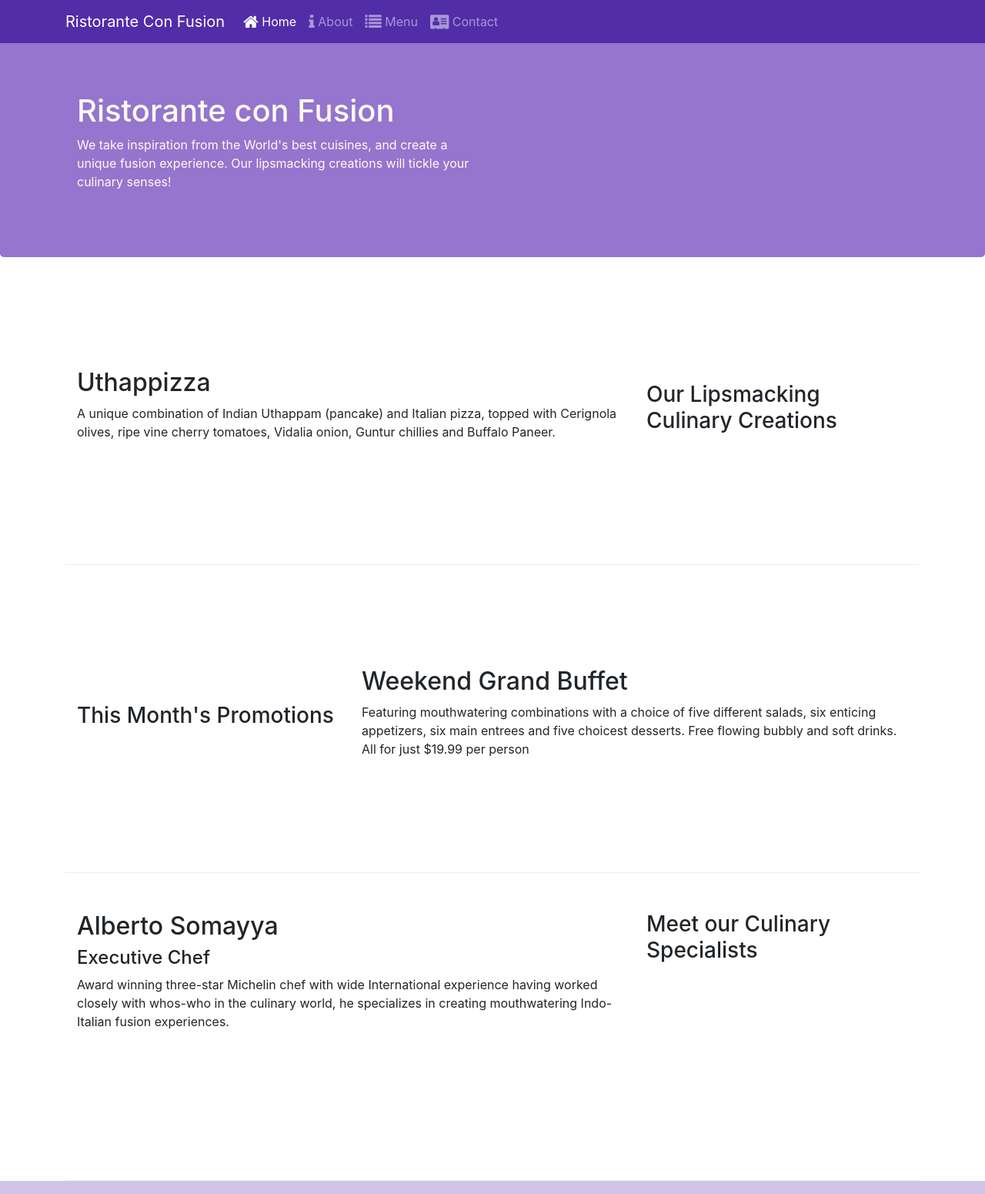
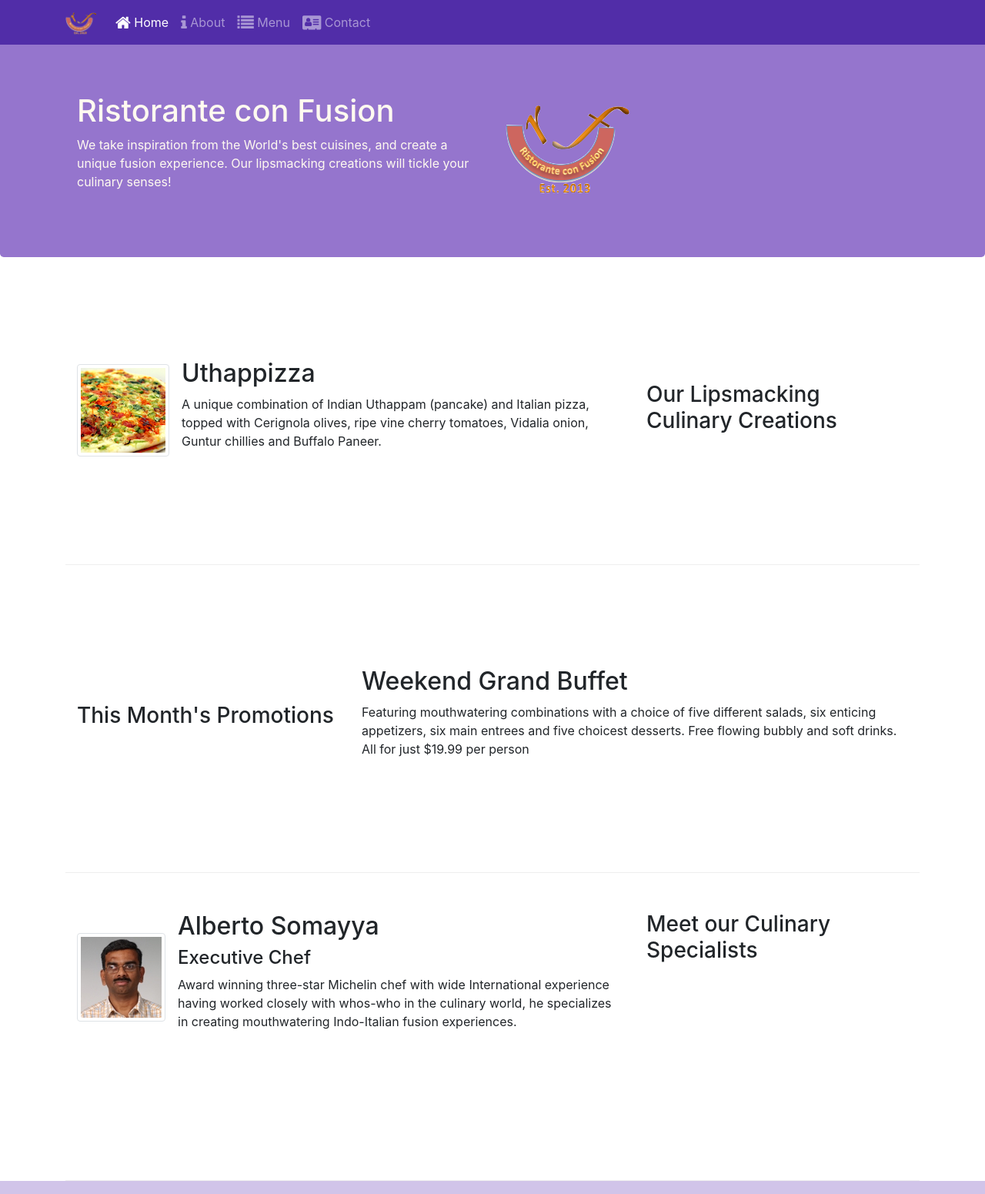
Before and after one commit to durganagra/Bootstrap4, a website: page index.html in a window 1280 px wide. Shown: the top 1551 px of the page at 77% size. Drawn offline with nearby package versions, Linux system fonts and the light colour scheme.

Commit message:
images and media

```diff
--- a/index.html
+++ b/index.html
@@ -18,7 +18,7 @@
                                 <span class="navbar-toggler-icon"></span>
                             </button>
 
-                   <a class="navbar-brand" href="#">Ristorante Con Fusion</a>
+                   <a class="navbar-brand" href="#"><img src="img/logo.png" height="30" width="41"/></a>
                    <div class="collapse navbar-collapse" id="Navbar">
                         <ul class="navbar-nav mr-auto">
                                 <li class="nav-item active"><a class="nav-link" href="#"><span class="fa fa-home fa-lg"></span> Home</a></li>
@@ -38,8 +38,9 @@
                     <p>We take inspiration from the World's best cuisines, and create a unique fusion experience. Our
                         lipsmacking creations will tickle your culinary senses!</p>
                 </div>
-                <div class ="col-12 col-sm">
-                </div>
+                <div class="col-12 col-sm align-self-center">
+                        <img src="img/logo.png" class="img-fluid">
+                    </div>
             </div>
         </div>
     </header>
@@ -49,9 +50,18 @@
                 <h3>Our Lipsmacking Culinary Creations</h3>
             </div>
             <div class="col col-sm order-sm-first col-md">
-                <h2>Uthappizza</h2>
-                <p>A unique combination of Indian Uthappam (pancake) and Italian pizza, topped with Cerignola olives,
-                    ripe vine cherry tomatoes, Vidalia onion, Guntur chillies and Buffalo Paneer.</p>
+                    <div class="media">
+                            <img class="d-flex mr-3 img-thumbnail align-self-center"
+                                    src="img/uthappizza.png" alt="Uthappizza">
+                            <div class="media-body">
+                                <h2 class="mt-0">Uthappizza</h2>
+                                <p class="d-none d-sm-block">A unique combination of Indian Uthappam (pancake) and
+                                    Italian pizza, topped with Cerignola olives, ripe vine
+                                    cherry tomatoes, Vidalia onion, Guntur chillies and
+                                    Buffalo Paneer.</p>
+                            </div>
+                        </div>
+
             </div>
         </div>
         <div class="row row-content align-items-center">
@@ -71,11 +81,19 @@
                 <h3>Meet our Culinary Specialists</h3>
             </div>
             <div class="col col-sm order-sm-first col-md">
-                <h2>Alberto Somayya</h2>
-                <h4>Executive Chef</h4>
-                <p>Award winning three-star Michelin chef with wide International experience having worked closely with
-                    whos-who in the culinary world, he specializes in creating mouthwatering Indo-Italian fusion
-                    experiences. </p>
+                    <div class="media">
+                            <img class="d-flex mr-3 img-thumbnail align-self-center"
+                                    src="img/alberto.png" alt="Alberto Somayya">
+                            <div class="media-body">
+                                <h2 class="mt-0">Alberto Somayya</h2>
+                                <h4>Executive Chef</h4>
+                                <p class="d-none d-sm-block">Award winning three-star Michelin chef with wide
+                                    International experience having worked closely with
+                                    whos-who in the culinary world, he specializes in
+                                    creating mouthwatering Indo-Italian fusion experiences.
+                                    </p>
+                            </div>
+                        </div>
             </div>
         </div>
     </div>
```
Also changed, not shown: aboutus.html (+22 -2 lines), contactus.html (+4 -3 lines), img/alberto.png (added), img/buffet.png (added), img/logo.png (added), img/uthappizza.png (added).
